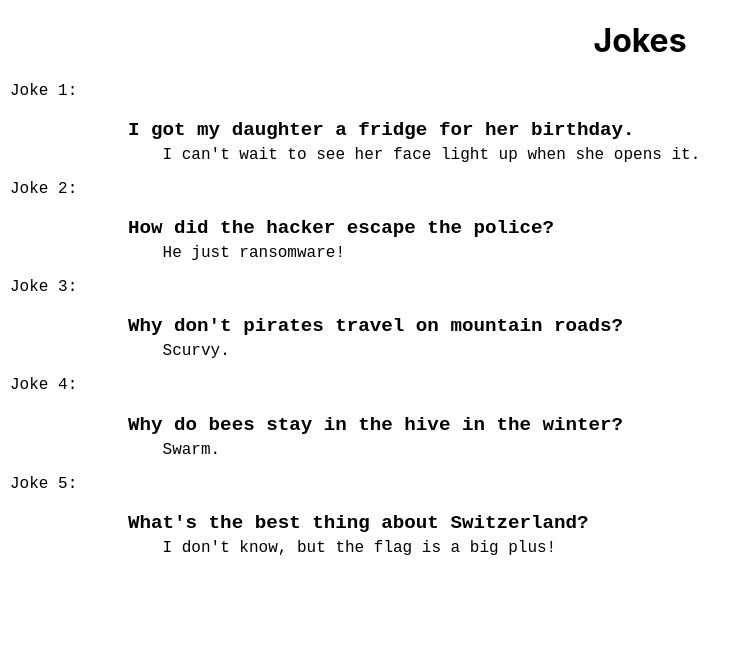
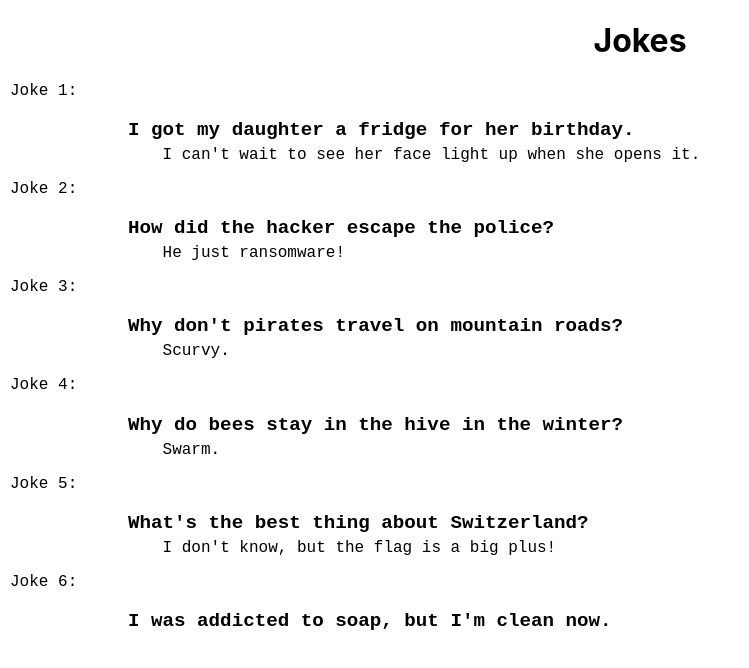
Before and after one commit to saivishnu725/props-practice-react_jokes, a React (Create React App) app: page / in a window 1280 px wide. Shown: the top 668 px of the page, without its empty margins (0-749 px from the left). Built offline with nearby package versions, Linux system fonts and the light colour scheme.

Commit message:
single line joke

```diff
--- a/src/App.js
+++ b/src/App.js
@@ -35,6 +35,9 @@ function App() {
         setup="What's the best thing about Switzerland?"
         punchline="I don't know, but the flag is a big plus!"
       />
+
+      {/* a joke with only setup */}
+      <Joke number="6" setup="I was addicted to soap, but I'm clean now." />
     </div>
   );
 }
```
